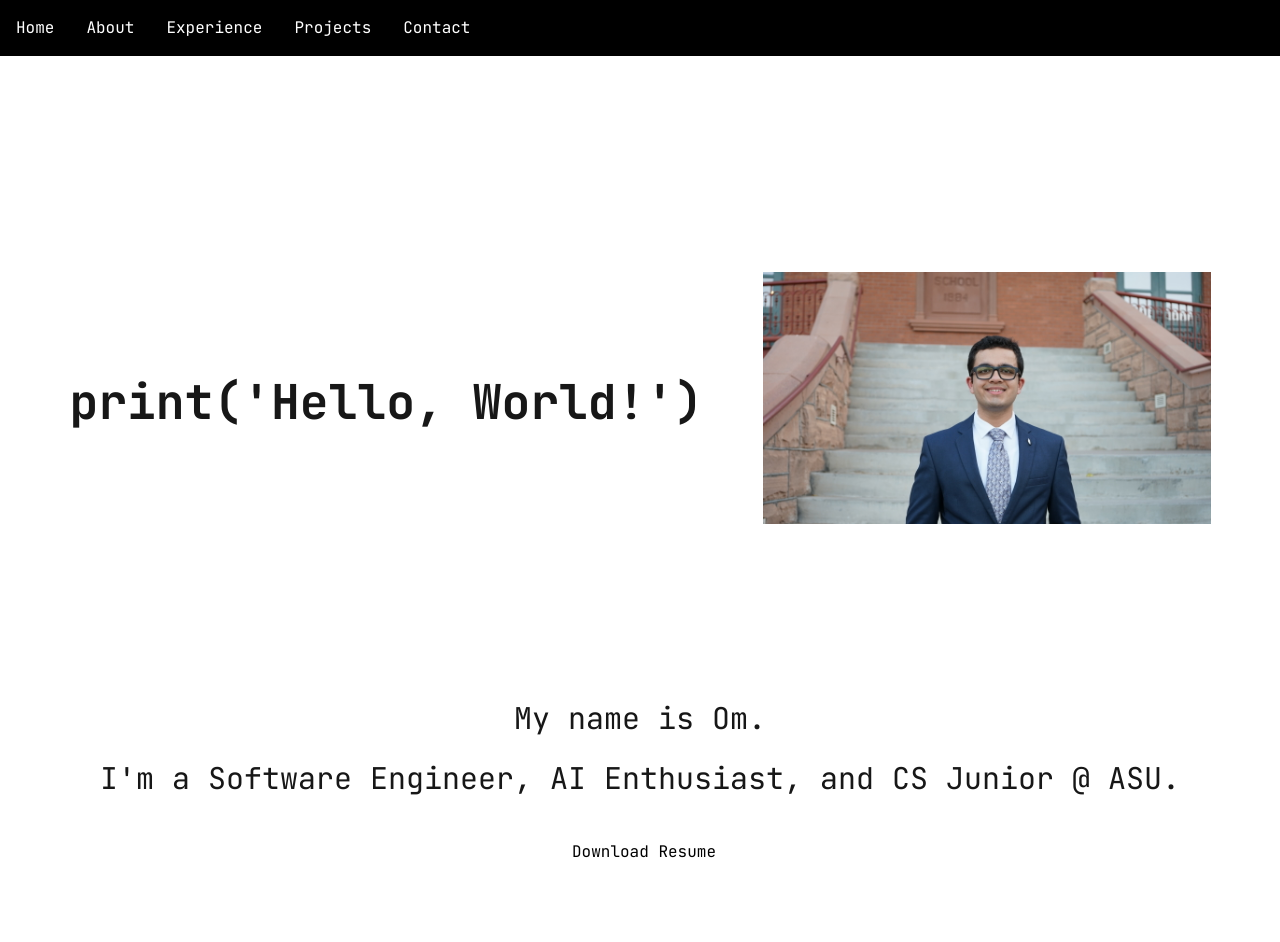
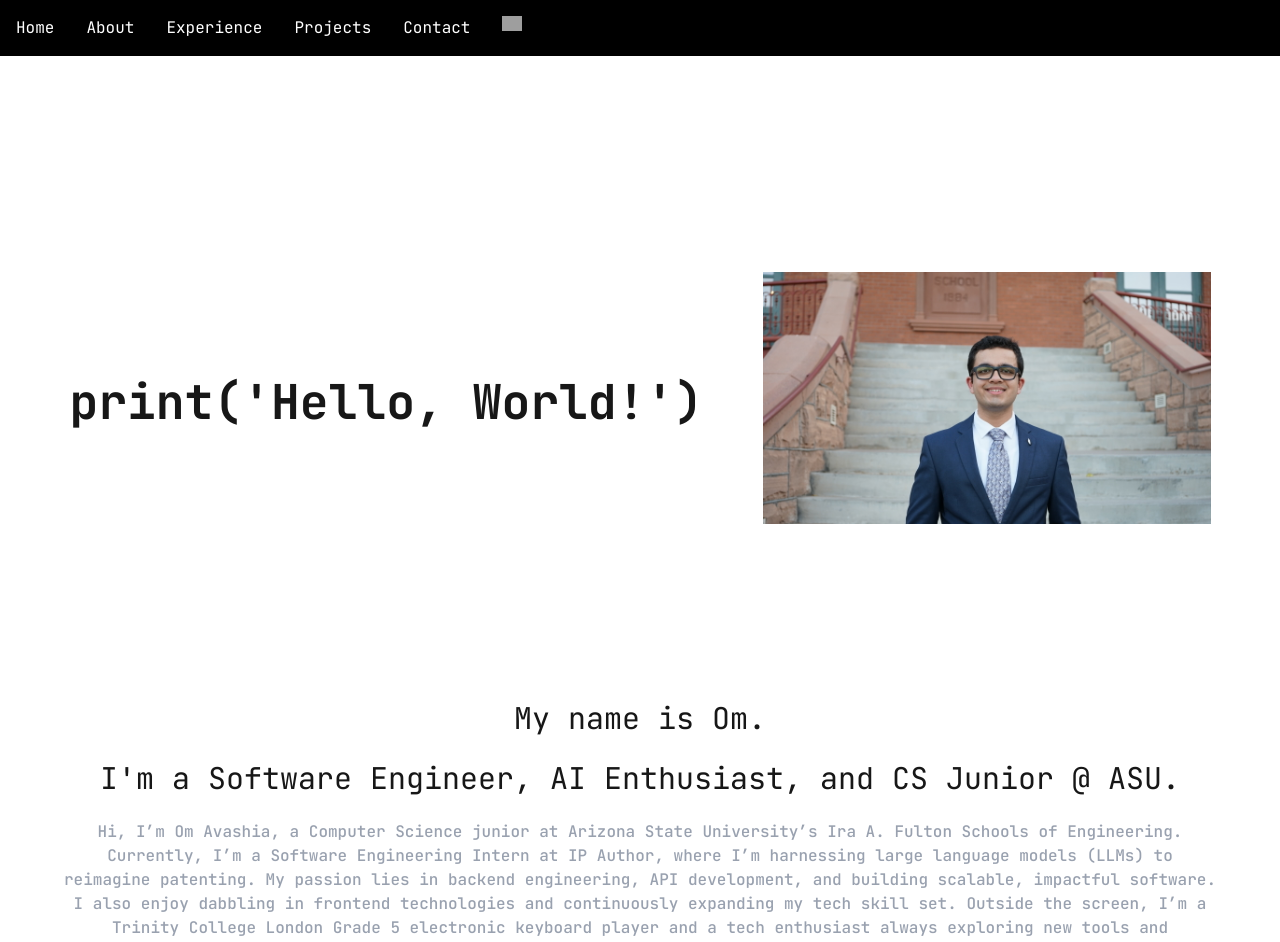
Before and after one commit to omavashia2005/om-portfolio, a Next.js app: page / in a window 1280 px wide. Shown: the top 942 px of the page. Built offline with nearby package versions, Linux system fonts and the light colour scheme; grey boxes are pictures that could not be loaded.

Commit message:
some more changes

```diff
--- a/src/app/page.js
+++ b/src/app/page.js
@@ -68,7 +68,11 @@ export default function Home() {
 
         <div className="max-w-7xl mx-auto px-8 text-center">
         <h1 className="text-3xl">My name is Om.</h1> <br/>
-        <h1 className="text-3xl">{"I'm  a Software Engineer, AI Enthusiast, and CS Junior @ ASU."}</h1>
+        <h1 className="text-3xl">{"I'm  a Software Engineer, AI Enthusiast, and CS Junior @ ASU."}</h1> <br />
+        {/* <p className='font-medium text-gray-400'>I am Om Avashia, an Arizona State University (ASU) junior majoring in Computer Science at the Ira A Fulton Schools of Engineering and SWE Intern @ IP Author, where I'm working on using LLMs to redefine patenting. I have a passion for backend and API development, software engineering, and everything tech. I am also a Trinity College London Grade 5 electronic keyboard player. Feel free to reach out to me at oavashia@asu.edu! </p> */}
+        <p className='font-medium text-gray-400'>
+        Hi, I’m Om Avashia, a Computer Science junior at Arizona State University’s Ira A. Fulton Schools of Engineering. Currently, I’m a Software Engineering Intern at IP Author, where I’m harnessing large language models (LLMs) to reimagine patenting. My passion lies in backend engineering, API development, and building scalable, impactful software. I also enjoy dabbling in frontend technologies and continuously expanding my tech skill set. Outside the screen, I’m a Trinity College London Grade 5 electronic keyboard player and a tech enthusiast always exploring new tools and frameworks. Feel free to connect with me at oavashia@asu.edu!
+        </p>
         </div>
 
          {/* ---------------- STACK -------------------- */}
--- a/src/components/Navbar.js
+++ b/src/components/Navbar.js
@@ -1,13 +1,27 @@
 import Link from "next/link";
+import Image from "next/image";
 
 export default function Navbar() {
   return (
     <nav className="sticky top-0 left-0 w-full bg-black text-white flex flex-wrap justify-center md:justify-start gap-4 md:gap-8 p-4 z-50">
-      <Link href="#home" className="hover:underline">Home</Link>
-      <Link href="#about" className="hover:underline">About</Link>
-      <Link href="#experience" className="hover:underline">Experience</Link>
-      <Link href="#projects" className="hover:underline">Projects</Link>
-      <Link href="#contact" className="hover:underline">Contact</Link>
+      <Link href="#home" className="hover:underline" aria-label="Go to Home section">Home</Link>
+      <Link href="#about" className="hover:underline" aria-label="Go to About section">About</Link>
+      <Link href="#experience" className="hover:underline" aria-label="Go to Experience section">Experience</Link>
+      <Link href="#projects" className="hover:underline" aria-label="Go to Projects section">Projects</Link>
+      <Link href="#contact" className="hover:underline" aria-label="Go to Contact section">Contact</Link>
+      <a
+        href="https://github.com/omavashia2005/om-portfolio"
+        target="_blank"
+        rel="noopener noreferrer"
+        aria-label="View GitHub repository"
+      >
+        <Image
+          src="https://www.vectorlogo.zone/logos/git-scm/git-scm-icon.svg"
+          width={20}
+          height={20}
+          alt="GitHub Repository"
+        />
+      </a>
     </nav>
   );
 }
```
